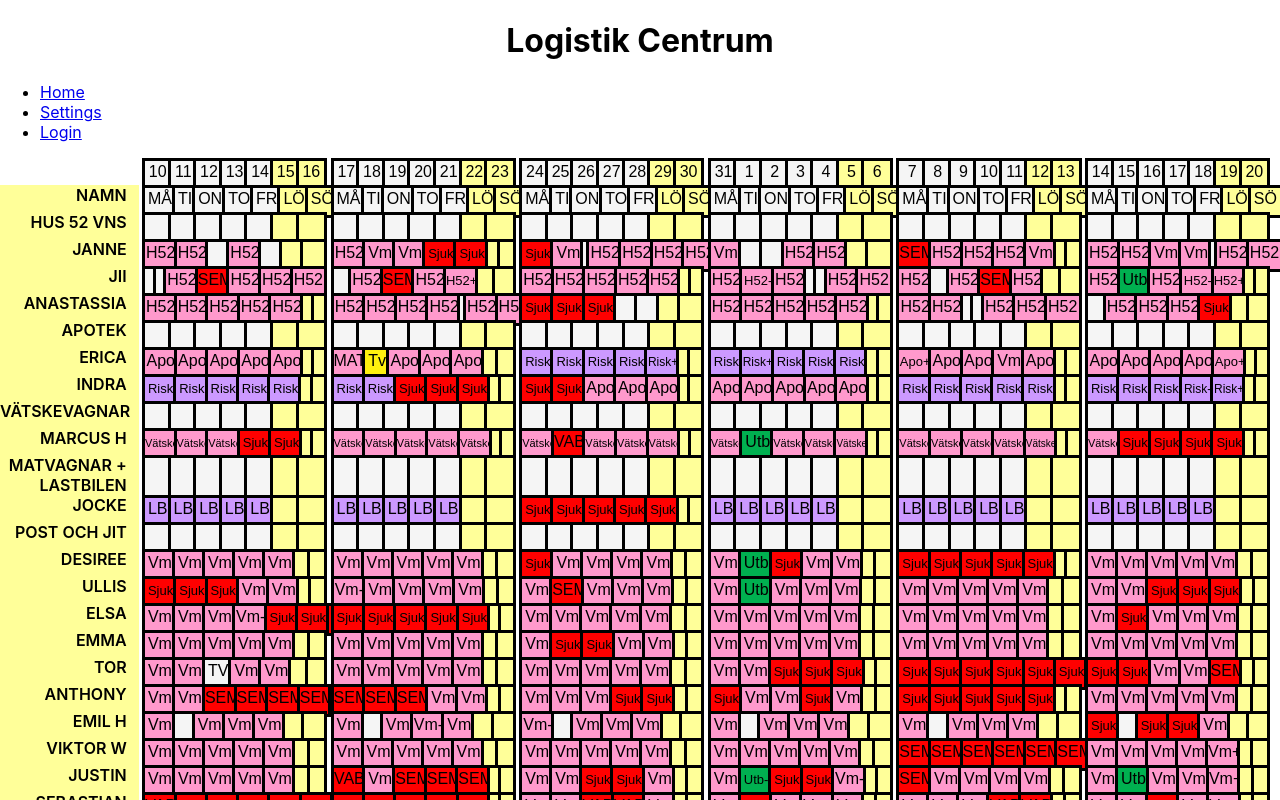
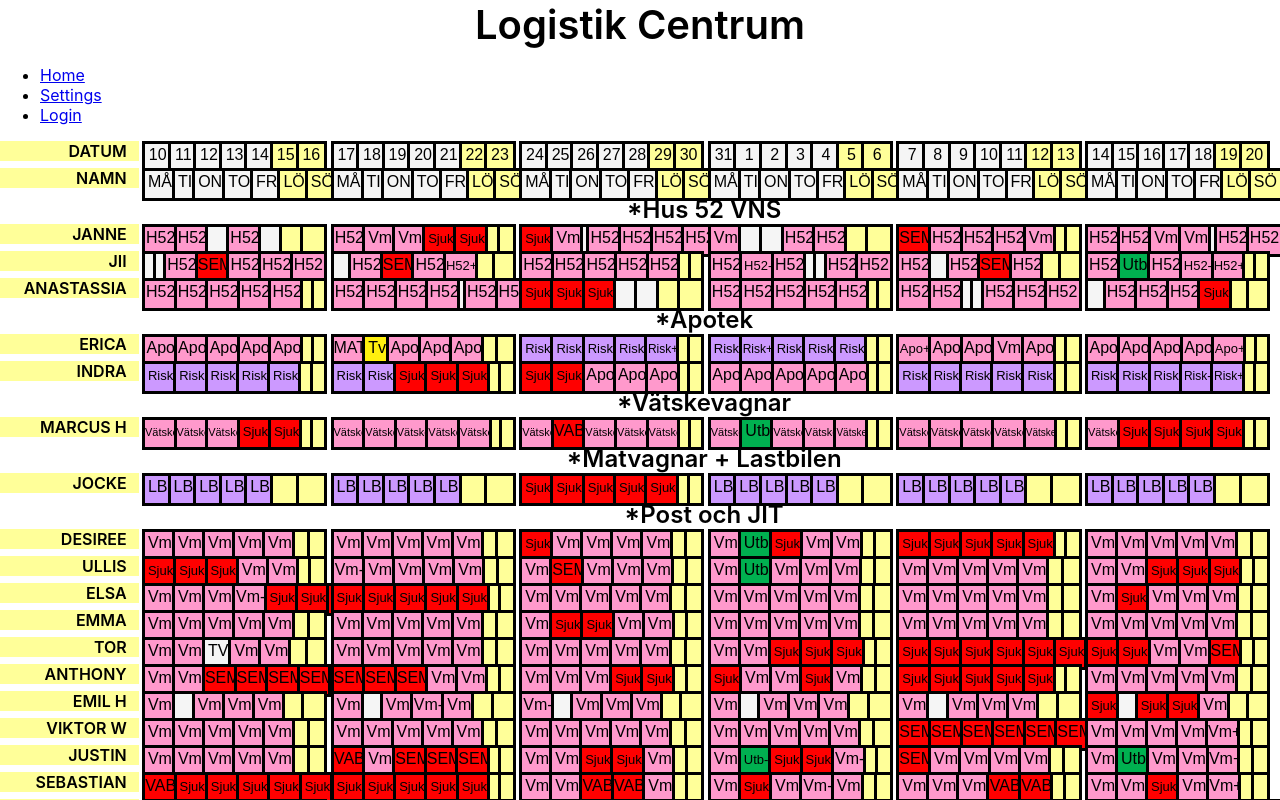
Before and after one commit to MikkoTirronen/usereducertest, a React (Create React App) app: page / in a window 1280 px wide. Shown: the top 800 px of the page. Built offline with nearby package versions, Linux system fonts and the light colour scheme.

Commit message:
added DepartmentHeader render

```diff
--- a/src/components/Pages/HomePageComponent.jsx
+++ b/src/components/Pages/HomePageComponent.jsx
@@ -7,47 +7,24 @@ import NavigationComponent from "../NavigationComponent";
 export default function HomePageComponent() {
   const [state, dispatch] = useReducer(shiftReducer, INITIALSTATE);
 
-  function getMyNewData(myArray, fromValue, toValue, week) {
-    const myWeekObject = { week: week, data: [] };
-    const newData = myArray.slice(fromValue, toValue);
-    newData.forEach((element, index) => {
-      myWeekObject.data.push({ day: index, shift: element });
-    });
-    return myWeekObject;
-  }
-
-  function getEmployeeData(myArray) {
-    var tempEmployeeArray = { name: myArray[0], shifts: [] };
-    let weekNumber = 1;
-    const numOfDays = 7;
-    for (let index = 1; index < myArray.length; index += numOfDays) {
-      tempEmployeeArray.shifts.push(
-        getMyNewData(myArray, index, index + numOfDays, weekNumber)
-      );
-      weekNumber++;
-    }
-    return tempEmployeeArray;
-  }
-
   return (
-    <>
+    <ScheduleWrapper>
       <HeaderContainer>
-        <h1>Logistik Centrum</h1>
+        Logistik Centrum
       </HeaderContainer>
       <NavigationComponent></NavigationComponent>
       {data.map((item) => {
-        return (
-          <Container>
-            <SixWeekComponent
-              sixWeekData={getEmployeeData(item)}
-            ></SixWeekComponent>
-          </Container>
-        );
+        if (item[0].charAt(0) === "*") {
+          return <SectionHeader>{item[0]}</SectionHeader>;
+        }
+        return <SixWeekComponent sixWeekData={getEmployeeData(item)} />;
       })}
-    </>
+    </ScheduleWrapper>
   );
 }
-const ScheduleWrapper = styled.div``;
+const ScheduleWrapper = styled.div`
+
+`;
 const Container = styled.div`
   display: grid;
   grid-template-columns: 1fr 6fr;
@@ -55,10 +32,42 @@ const Container = styled.div`
 const HeaderContainer = styled.div`
   text-align: center;
   width: 100%;
+  font-size: 2.5em;
+  font-weight: 600;
 `;
+const SectionHeader = styled.div`
+  text-align: center;
+  font-size: 1.5em;
+  font-weight: 600;
+
+  margin-left: 10%;
+
+`;
+
+export function getMyNewData(myArray, fromValue, toValue, week) {
+  const myWeekObject = { week: week, data: [] };
+  const newData = myArray.slice(fromValue, toValue);
+  newData.forEach((element, index) => {
+    myWeekObject.data.push({ day: index, shift: element });
+  });
+  return myWeekObject;
+}
+
+export function getEmployeeData(myArray) {
+  var tempEmployeeArray = { name: myArray[0], shifts: [] };
+  let weekNumber = 1;
+  const numOfDays = 7;
+  for (let index = 1; index < myArray.length; index += numOfDays) {
+    tempEmployeeArray.shifts.push(
+      getMyNewData(myArray, index, index + numOfDays, weekNumber)
+    );
+    weekNumber++;
+  }
+  return tempEmployeeArray;
+}
 export const data = [
   [
-    "",
+    "Datum",
     "10",
     "11",
     "12",
@@ -148,7 +157,7 @@ export const data = [
     "SÖ",
   ],
   [
-    "Hus 52 VNS",
+    "*Hus 52 VNS",
     "",
     "",
     "",
@@ -328,7 +337,7 @@ export const data = [
     "",
   ],
   [
-    "Apotek",
+    "*Apotek",
     "",
     "",
     "",
@@ -463,7 +472,7 @@ export const data = [
     "",
   ],
   [
-    "Vätskevagnar",
+    "*Vätskevagnar",
     "",
     "",
     "",
@@ -553,7 +562,7 @@ export const data = [
     "",
   ],
   [
-    "Matvagnar + Lastbilen",
+    "*Matvagnar + Lastbilen",
     "",
     "",
     "",
@@ -643,7 +652,7 @@ export const data = [
     "",
   ],
   [
-    "Post och JIT",
+    "*Post och JIT",
     "",
     "",
     "",
@@ -1228,7 +1237,7 @@ export const data = [
     "",
   ],
   [
-    "Övrigt",
+    "*Övrigt",
     "",
     "",
     "",
@@ -1318,7 +1327,7 @@ export const data = [
     "",
   ],
   [
-    "",
+    "Datum",
     "10",
     "11",
     "12",
@@ -1858,7 +1867,7 @@ export const data = [
     "",
   ],
   [
-    "Textiller",
+    "*Textiller",
     "",
     "",
     "",
@@ -2443,7 +2452,7 @@ export const data = [
     "",
   ],
   [
-    "Serviceutvecklare",
+    "*Serviceutvecklare",
     "",
     "",
     "",
@@ -2533,7 +2542,7 @@ export const data = [
     "",
   ],
   [
-    "JIT-Admin",
+    "*JIT-Admin",
     "",
     "",
     "",
@@ -2623,7 +2632,7 @@ export const data = [
     "",
   ],
   [
-    "Administratör",
+    "*Administratör",
     "",
     "",
     "",
@@ -2713,7 +2722,7 @@ export const data = [
     "",
   ],
   [
-    "Ledning",
+    "*Ledning",
     "",
     "",
     "",
```
